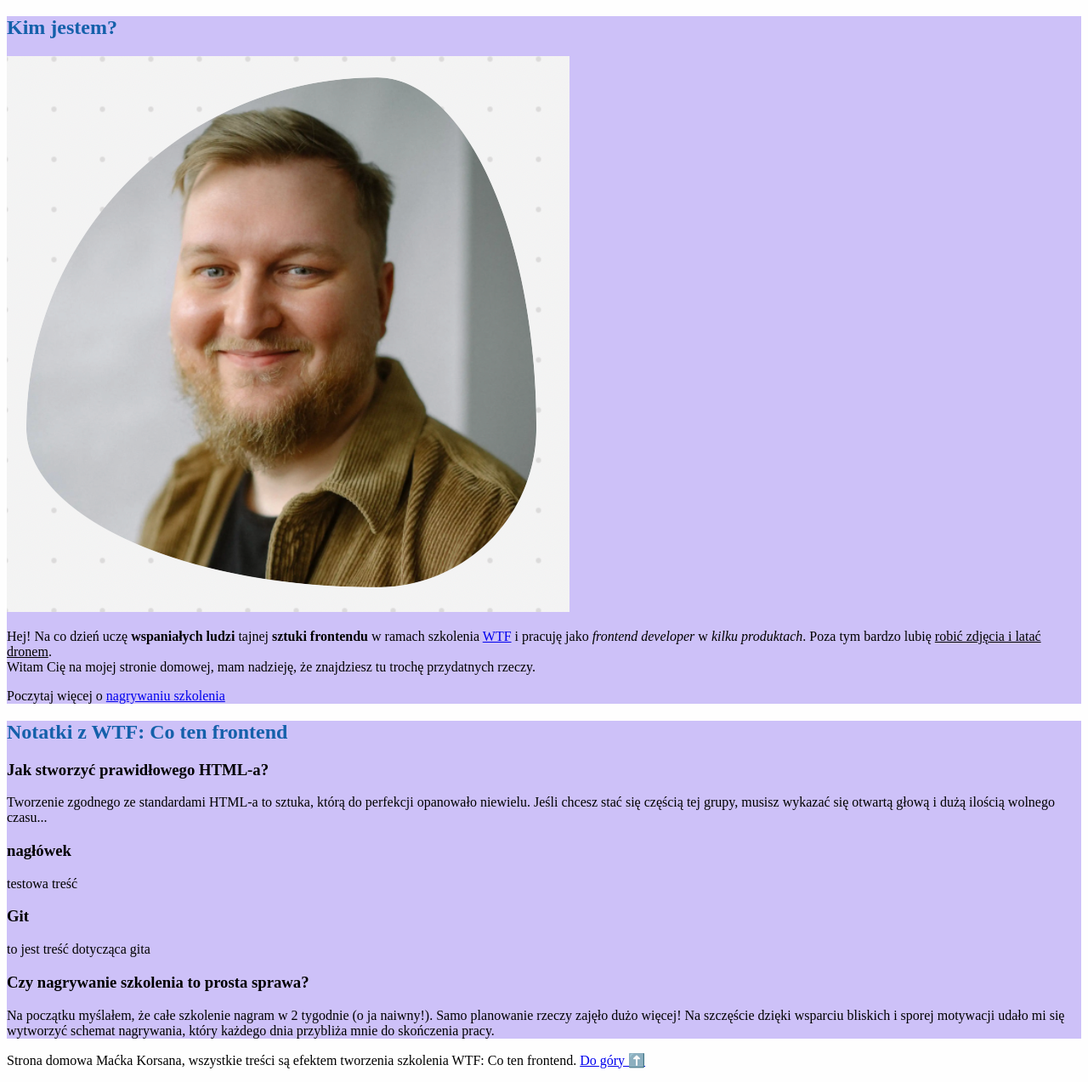
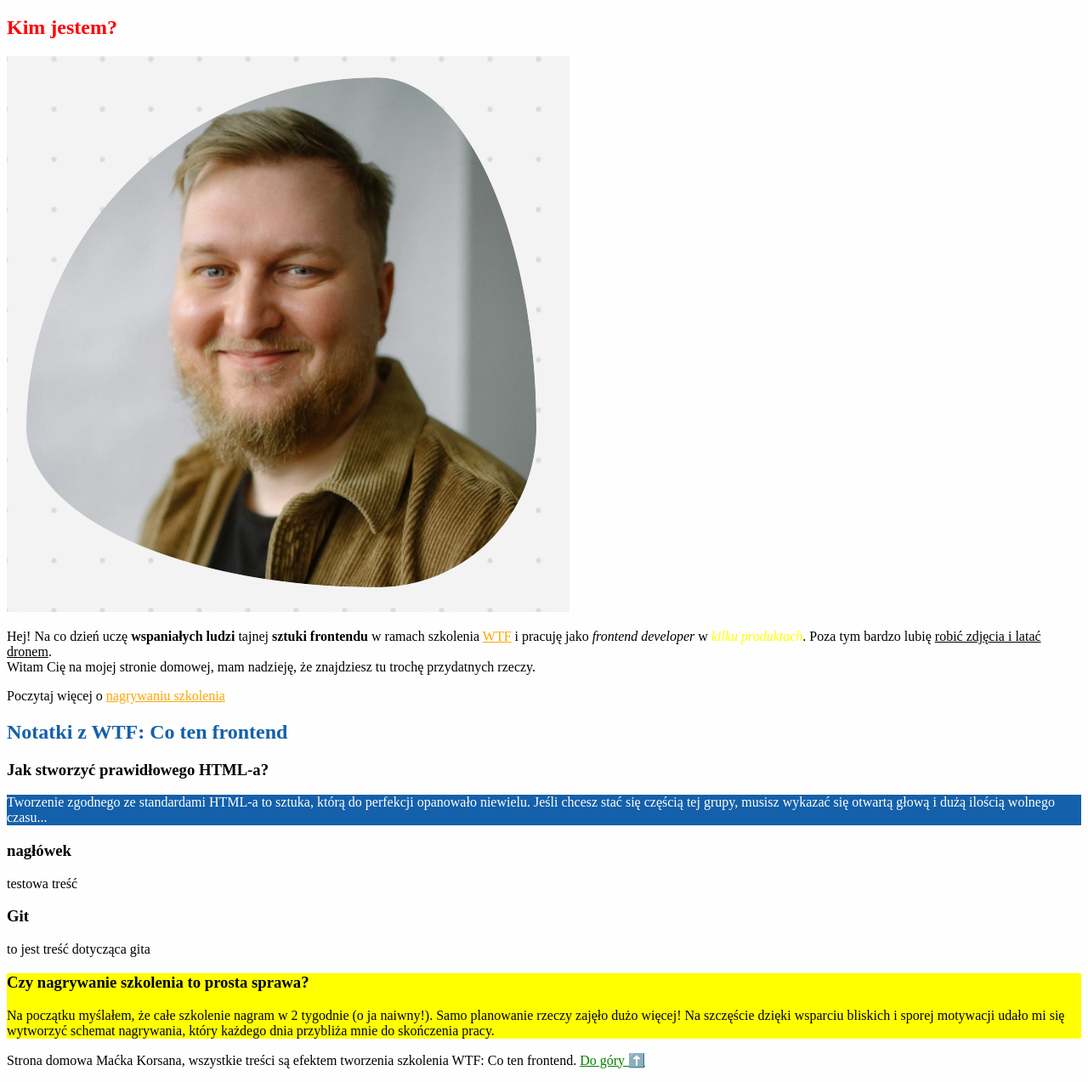
Before and after one commit to maciekwtfowicz/homepage, a plain HTML site: page index.html in a window 1280 px wide. Shown: the part 87-1360 px from the top of the page at 85% size. Drawn offline with Linux system fonts and the light colour scheme.

Commit message:
Learning css

```diff
--- a/index.html
+++ b/index.html
@@ -20,13 +20,13 @@
 			<h1>Maciek Korsan - Strona domowa</h1>
 		</header>
 		<section>
-			<h2>Kim jestem?</h2>
+			<h2 class="czerwony">Kim jestem?</h2>
 			<img src="korsi.png" alt="Zdjęcie Maćka Korsana"/>
-			<p>
+			<p >
 				Hej! Na co dzień uczę <strong>wspaniałych ludzi</strong> tajnej <strong>sztuki frontendu</strong> w ramach
 				szkolenia <a href="https://cotenfrontend.pl" target="_blank">WTF</a> i pracuję jako <em>frontend developer</em>
 				w
-				<i>kilku produktach</i>. Poza tym bardzo lubię <u>robić zdjęcia i latać dronem</u>. <br> Witam Cię na mojej
+				<i id="name" style="color: yellow;">kilku produktach</i>. Poza tym bardzo lubię <u>robić zdjęcia i latać dronem</u>. <br> Witam Cię na mojej
 				stronie
 				domowej, mam nadzieję, że znajdziesz tu trochę przydatnych rzeczy.
 			</p>
@@ -36,7 +36,7 @@
 		</section>
 		<section>
 			<h2>Notatki z WTF: Co ten frontend</h2>
-			<article>
+			<article class="my-article">
 				<h3>Jak stworzyć prawidłowego HTML-a?</h3>
 				<p>
 					Tworzenie zgodnego ze standardami HTML-a to sztuka, którą do perfekcji opanowało niewielu. Jeśli
--- a/style.css
+++ b/style.css
@@ -10,6 +10,28 @@ h2 {
 	color: #1460AA;
 }
 
-section {
-	background: #cdc1f8;
+.czerwony {
+	color: red;
 }
+
+#szkolenie {
+	background: yellow;
+}
+
+
+a {
+	color: green;
+}
+
+section a {
+	color: orange;
+}
+
+.my-article p {
+	background: #1460AA;
+	color: #fff;
+}
+
+#name {
+	color: red;
+}
```
